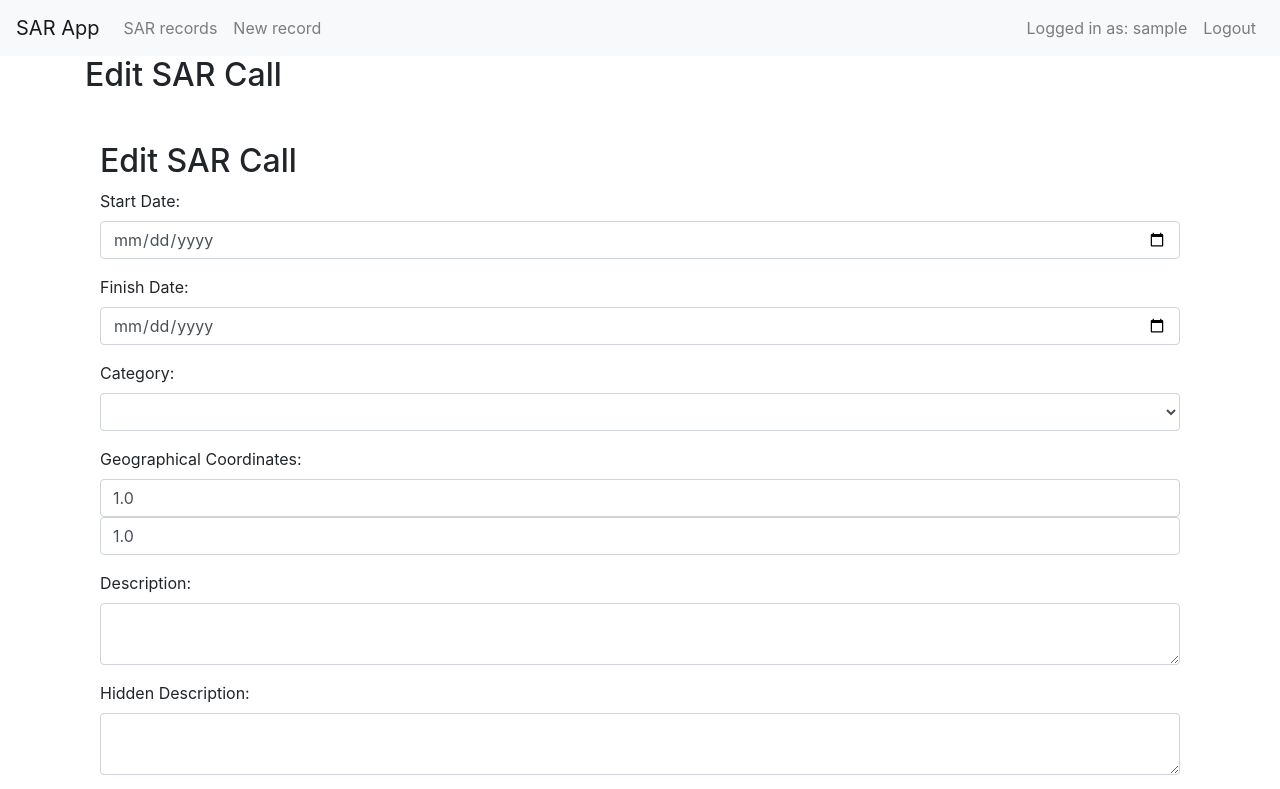
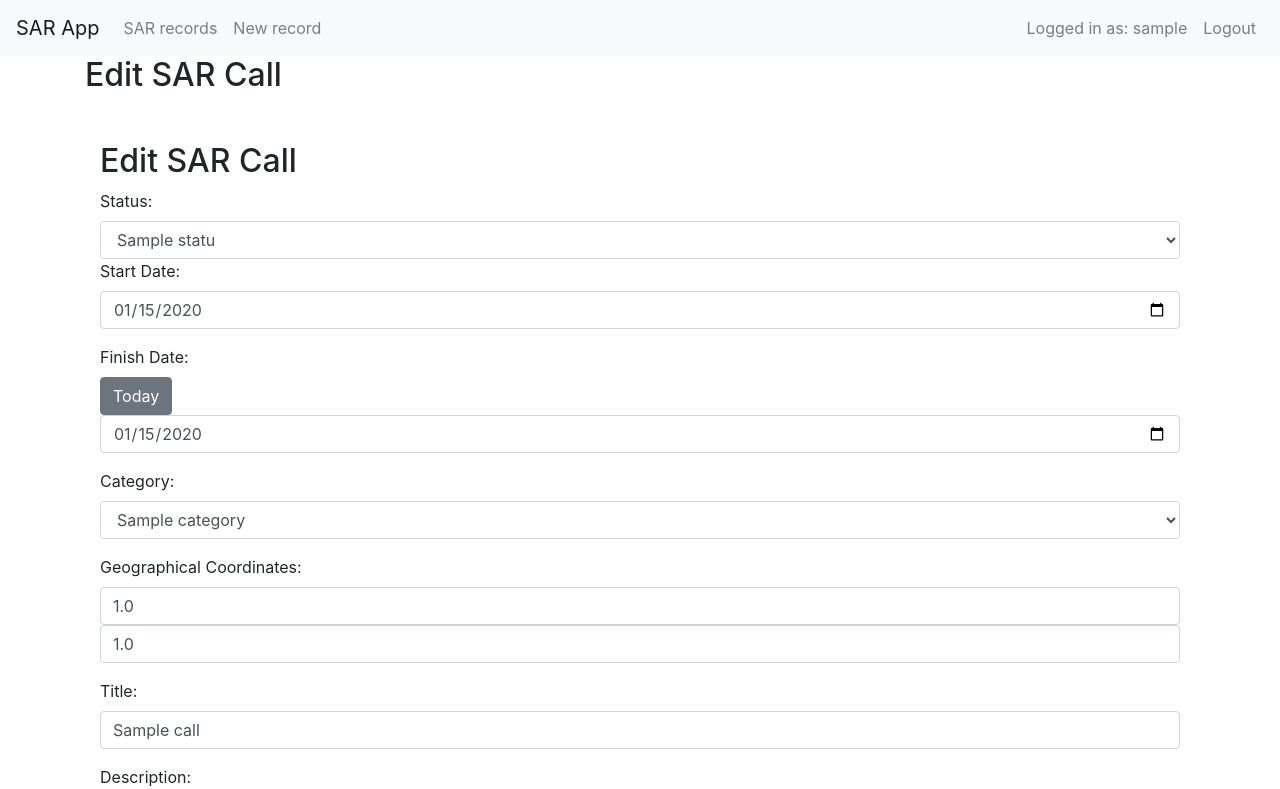
Before and after one commit to vadika/SARBase, a Flask app: page /edit_sar/1 in a window 1280 px wide. Shown: the top 789 px of the page. Run offline with Flask 3, Linux system fonts and the light colour scheme; a user stored in the database is signed in; tables that the repository leaves empty hold one stand-in row (values such as "Sample post"); lists and menus that the app fills with data are empty; some libraries are stand-ins or nearby versions.

Commit message:
First working prototype with map search and some dynamic UI

```diff
--- a/admin.py
+++ b/admin.py
@@ -1,10 +1,12 @@
 from flask_admin import Admin
 from flask_admin.contrib.sqla import ModelView
 from app import app, db
-from models import User, SARCall, SARCategory, GPSTrack
+from models import User, SARCall, SARCategory, GPSTrack, SARStatus, SARResult
 
 admin = Admin(app, name='SAR Admin', template_mode='bootstrap3')
 admin.add_view(ModelView(User, db.session))
 admin.add_view(ModelView(SARCall, db.session))
 admin.add_view(ModelView(SARCategory, db.session))
+admin.add_view(ModelView(SARStatus, db.session))
+admin.add_view(ModelView(SARResult, db.session))
 admin.add_view(ModelView(GPSTrack, db.session))
--- a/app.py
+++ b/app.py
@@ -2,11 +2,24 @@ from flask import Flask, redirect, url_for
 from flask_sqlalchemy import SQLAlchemy
 from flask_migrate import Migrate
 from flask_login import LoginManager
+from sqlalchemy import MetaData
+
+convention = {
+    "ix": 'ix_%(column_0_label)s',
+    "uq": "uq_%(table_name)s_%(column_0_name)s",
+    "ck": "ck_%(table_name)s_%(constraint_name)s",
+    "fk": "fk_%(table_name)s_%(column_0_name)s_%(referred_table_name)s",
+    "pk": "pk_%(table_name)s"
+}
+
+metadata = MetaData(naming_convention=convention)
+
 
 app = Flask(__name__)
 app.config['SECRET_KEY'] = 'secret_key'
-app.config['SQLALCHEMY_DATABASE_URI'] = 'sqlite:///db.sqlite3'
-db = SQLAlchemy(app)
+#app.config['SQLALCHEMY_DATABASE_URI'] = 'sqlite:///db.sqlite3'
+app.config['SQLALCHEMY_DATABASE_URI'] = 'mysql+mysqlconnector://sarbaseuser:password@localhost/sarbaseapp'
+db = SQLAlchemy(app, metadata=metadata)
 migrate = Migrate(app, db)
 login_manager = LoginManager(app)
 
--- a/requirements.txt
+++ b/requirements.txt
@@ -1,9 +1,10 @@
 alembic==1.12.1
 Flask==3.0.0
 Flask_Admin==1.6.1
-Flask_Login==0.6.2
+Flask_Login==0.6.3
 Flask_Migrate==4.0.5
 flask_sqlalchemy==3.1.1
 python_dateutil==2.8.2
 SQLAlchemy==2.0.22
-Werkzeug==2.3.7
+Werkzeug==3.0.1
+mysql_connector_python==8.2.0
--- a/sar_calls.py
+++ b/sar_calls.py
@@ -2,71 +2,104 @@ from app import app, db
 from flask import request, redirect, flash, render_template, url_for
 from flask_login import login_required, current_user
 from dateutil import parser
-from models import SARCall, GPSTrack
+from models import SARCall, GPSTrack, SARCategory, SARStatus, User
 
 
 @app.route('/create_sar', methods=['GET', 'POST'])
 @login_required
 def create_sar():
+    categories = SARCategory.query.all()
+    statuses = SARStatus.query.order_by('id').all()
+
     if request.method == 'POST':
         start_date = parser.parse(request.form.get('start_date'))
-        finish_date = parser.parse(request.form.get('finish_date'))
         category = request.form.get('category')
         latitude = request.form.get('latitude')
         longitude = request.form.get('longitude')
-        gpx_data_list = request.form.getlist('gpx_data[]')
-        gpx_color_list = request.form.getlist('gpx_color[]')
+        status = request.form.get('status')
+        title = request.form.get('title')
+        # gpx_data_list = request.form.getlist('gpx_data[]')
+        # gpx_color_list = request.form.getlist('gpx_color[]')
 
-        for data, color in zip(gpx_data_list, gpx_color_list):
-            track = GPSTrack(data=data, color=color, sar_call=new_sar_call)
-            db.session.add(track)
+        # for data, color in zip(gpx_data_list, gpx_color_list):
+        #     track = GPSTrack(data=data, color=color, sar_call=new_sar_call)
+        #     db.session.add(track)
 
         new_sar_call = SARCall(
             start_date=start_date,
-            finish_date=finish_date,
             category=category,
             latitude=latitude,
             longitude=longitude,
             search_manager_id=current_user.id,
-            gpx_data=gpx_data_list,
-            gpx_color_list=gpx_color_list,
+            status=status,
+            title=title,
+            description=request.form.get('description'),
+            description_hidden=request.form.get('description_hidden'),
+            # gpx_data=gpx_data_list,
+            # gpx_color_list=gpx_color_list,
         )
         db.session.add(new_sar_call)
         db.session.commit()
         flash('SAR call created successfully!', 'success')
         return redirect(url_for('dashboard'))
-    return render_template('create_sar.html')
+
+    return render_template('create_sar.html', categories=categories, statuses=statuses)
 
 
 @app.route('/list_sar')
 @login_required
 def list_sar():
-    sar_calls = SARCall.query.all()
+    sar_calls = SARCall.query.join(User, SARCall.search_manager_id == User.id).join(SARCategory, SARCall.category == SARCategory.id).add_columns(SARCategory, User, SARCall).all()
     return render_template('list_sar.html', sar_calls=sar_calls)
 
 
 @app.route('/edit_sar/<int:id>', methods=['GET', 'POST'])
 @login_required
 def edit_sar(id):
-    sar_call = SARCall.query.get(id)
+    sar_call = SARCall.query.get_or_404(id)
+    categories = SARCategory.query.all()
+    statuses = SARStatus.query.order_by('id').all()
+
     if request.method == 'POST':
-        sar_call.start_date = request.form.get('start_date')
-        sar_call.finish_date = request.form.get('finish_date')
+        sar_call.start_date = parser.parse(request.form.get('start_date'))
+        if request.form.get('finish_date'):
+            sar_call.finish_date = parser.parse(request.form.get('finish_date'))
         sar_call.category = request.form.get('category')
         sar_call.latitude = request.form.get('latitude')
         sar_call.longitude = request.form.get('longitude')
-        sar_call.gpx_data = request.form.get('gpx_data')
+        sar_call.status = request.form.get('status')
+        sar_call.result = request.form.get('result')
+        sar_call.title = request.form.get('title')
+        sar_call.description = request.form.get('description')
+        sar_call.description_hidden = request.form.get('description_hidden')
+        # sar_call.gpx_data = request.form.get('gpx_data')
+
+
         db.session.commit()
         flash('SAR call updated successfully!', 'success')
         return redirect(url_for('list_sar'))
-    return render_template('edit_sar.html', sar_call=sar_call)
+
+    if sar_call.start_date:
+        sar_call.start_date = sar_call.start_date.strftime('%Y-%m-%d')
+    if sar_call.finish_date:
+        sar_call.finish_date = sar_call.finish_date.strftime('%Y-%m-%d')
+
+    return render_template('edit_sar.html', sar_call=sar_call,categories=categories, statuses=statuses)
+
+
+
+@app.route('/sar_details/<int:id>')
+def sar_details(id):
+    sar = SARCall.query.get_or_404(id)  # Fetch the SARCall record or return 404
+    return render_template('sar_details.html', sar=sar)
+
 
 
 @app.route('/delete_sar/<int:id>')
 @login_required
 def delete_sar(id):
-    sar_call = SARCall.query.get(id)
+    sar_call = SARCall.query.get_or_404(id)
     db.session.delete(sar_call)
     db.session.commit()
-    flash('SAR call deleted successfully!', 'success')
+    flash('SAR call record deleted successfully!', 'success')
     return redirect(url_for('list_sar'))
--- a/templates/edit_sar.html
+++ b/templates/edit_sar.html
@@ -14,30 +14,50 @@
         <h2>Edit SAR Call</h2>
         <form action="{{ url_for('edit_sar', id=sar_call.id) }}" method="post" enctype="multipart/form-data">
             <div class="form-group">
+                <div>
+                    <label for="status">Status:</label>
+                    <select name="status" id="status" class="form-control">
+                        {% for status in statuses %}
+                            <option value="{{ status.id }}" {% if status.id == sar_call.status %}selected{% endif %}>
+                                {{ status.name }}
+                            </option>
+                        {% endfor %}
+                    </select>
+                </div>
                 <label for="start_date">Start Date:</label>
                 <input type="date" name="start_date" class="form-control" value="{{ sar_call.start_date }}" required>
             </div>
 
             <div class="form-group">
                 <label for="finish_date">Finish Date:</label>
-                <input type="date" name="finish_date" class="form-control" value="{{ sar_call.finish_date }}" required>
+                <div>
+                <button type="button" id="today_button" class="btn btn-secondary">Today</button>
+                </div>
+                <input type="date" name="finish_date" id="finish_date" class="form-control" value="{{ sar_call.finish_date }}" >
             </div>
 
             <div class="form-group">
                 <label for="category">Category:</label>
-                <select name="category" class="form-control">
-                    {% for cat in categories %}
-                        <option value="{{ cat }}"
-                                {% if cat == sar_call.category %}selected{% endif %}>{{ cat }}</option>
+                <select name="category" id="category" class="form-control">
+                    {% for category in categories %}
+                        <option value="{{ category.id }}" {% if category.id == sar_call.category %}selected{% endif %}>
+                            {{ category.name }}
+                        </option>
                     {% endfor %}
                 </select>
             </div>
 
             <div class="form-group">
                 <label for="coordinates">Geographical Coordinates:</label>
-                <input type="text" name="coordinates" class="form-control" value="{{ sar_call.longitude }}" required>
-                <input type="text" name="coordinates" class="form-control" value="{{ sar_call.latitude }}" required>
+                <input type="text" name="longitude" class="form-control" value="{{ sar_call.longitude }}" required>
+                <input type="text" name="latitude" class="form-control" value="{{ sar_call.latitude }}" required>
             </div>
+
+         <div class="form-group">
+                <label for="title">Title:</label>
+                <input type="text" name="title" class="form-control" value="{{ sar_call.title }}" required>
+            </div>
+
 
             <div class="form-group">
                 <label for="description">Description:</label>
@@ -45,15 +65,15 @@
             </div>
 
             <div class="form-group">
-                <label for="hidden_description">Hidden Description:</label>
-                <textarea name="hidden_description" class="form-control">{{ sar_call.hidden_description }}</textarea>
+                <label for="description_hidden">Hidden Description:</label>
+                <textarea name="description_hidden" class="form-control">{{ sar_call.description_hidden }}</textarea>
             </div>
 
-            <!-- GPX Track Fields (You can expand upon this based on the previous discussion about multiple tracks) -->
-            <div class="form-group">
-                <label for="gpx_file">Upload GPX Track:</label>
-                <input type="file" name="gpx_file">
-            </div>
+{#            <!-- GPX Track Fields (You can expand upon this based on the previous discussion about multiple tracks) -->#}
+{#            <div class="form-group">#}
+{#                <label for="gpx_file">Upload GPX Track:</label>#}
+{#                <input type="file" name="gpx_file">#}
+{#            </div>#}
 
             <button type="submit" class="btn btn-primary">Update</button>
         </form>
@@ -83,6 +103,17 @@
                 marker = L.marker([latInput.value, lngInput.value]).addTo(map);
             }
         </script>
+    <script>
+    document.getElementById('today_button').addEventListener('click', function() {
+        var today = new Date();
+        var dd = String(today.getDate()).padStart(2, '0');
+        var mm = String(today.getMonth() + 1).padStart(2, '0'); // January is 0!
+        var yyyy = today.getFullYear();
+        today = yyyy + '-' + mm + '-' + dd;
+        document.getElementById('finish_date').value = today;
+    });
+</script>
+
     </div>
 
     <{% endblock %}
```
Also changed, not shown: create_db.py (deleted, +0 -11 lines), models.py (+15 -3 lines), templates/create_sar.html (+89 -36 lines), templates/list_sar.html (+24 -9 lines), templates/sar_details.html (added, +44 -0 lines).
